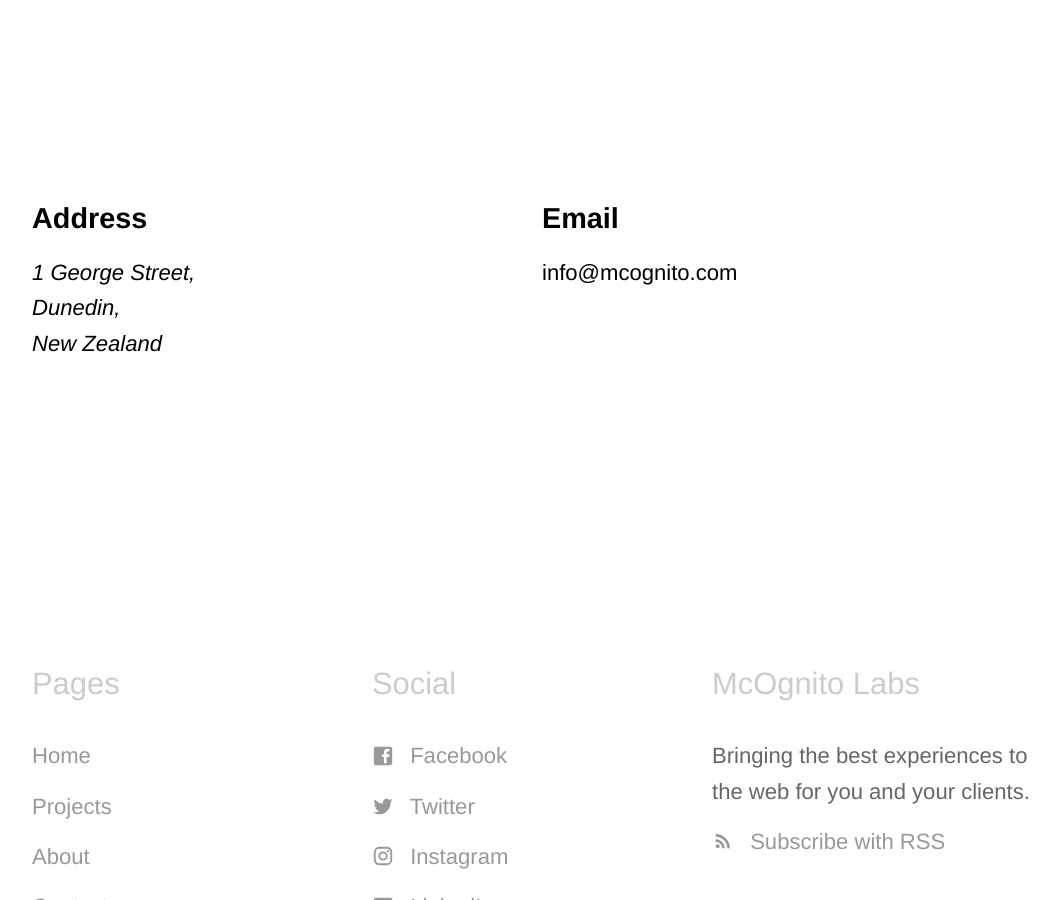
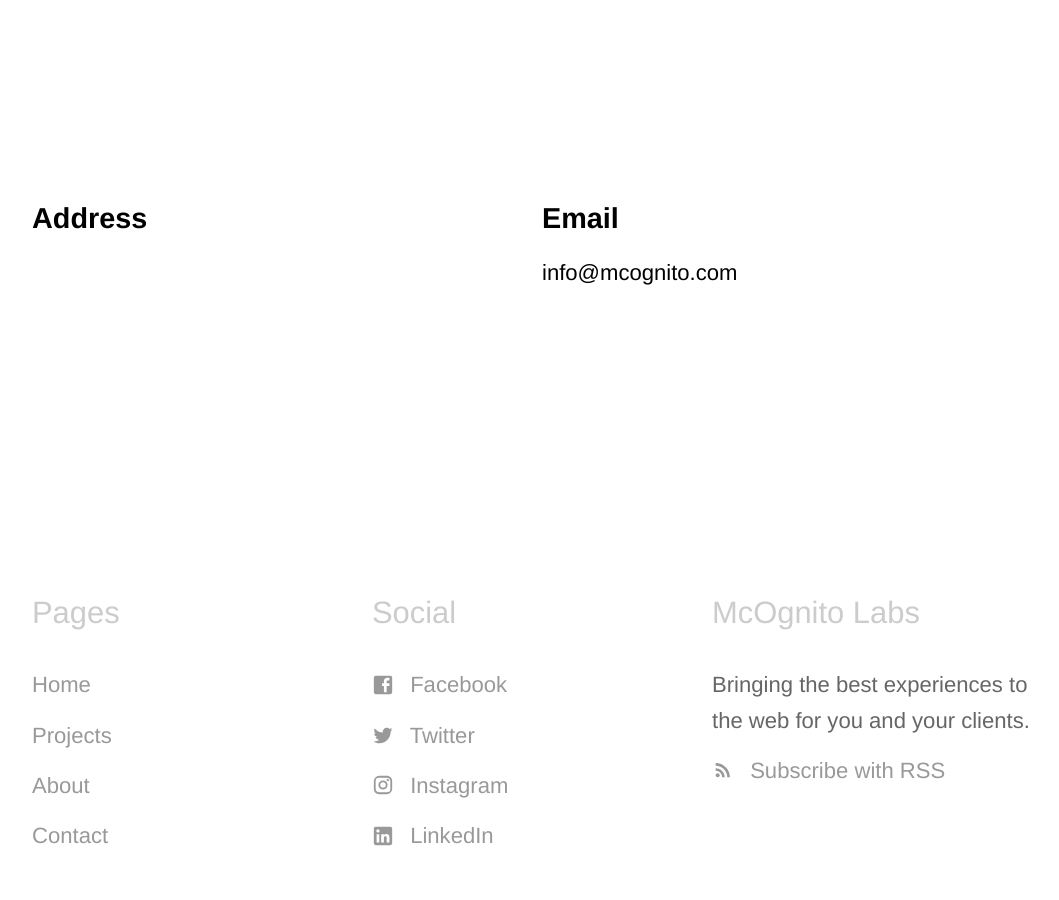
Before and after one commit to mCognitoLabs/mcognito.com, a Jekyll site: the page built from contact.html, in a window 1280 px wide and 900 px high, scrolled down 1751 px. Shown: the whole window, without its empty margins (108-1167 px from the left). Built offline with Jekyll 4.4.1, drawn with Linux system fonts in a browser that asks for light colours.

Commit message:
Update contact.html

```diff
--- a/contact.html
+++ b/contact.html
@@ -2,11 +2,8 @@
 title: Contact
 heading: Get in touch today
 subtitle: We'd love to help your business.
-map:
-  latitude: -45.8787605
-  longitude: 170.5027976
-  address: "1 George Street, Dunedin, New Zealand"
-  zoom: 13
+
+
 ---
 
 <section class="diagonal">
```
